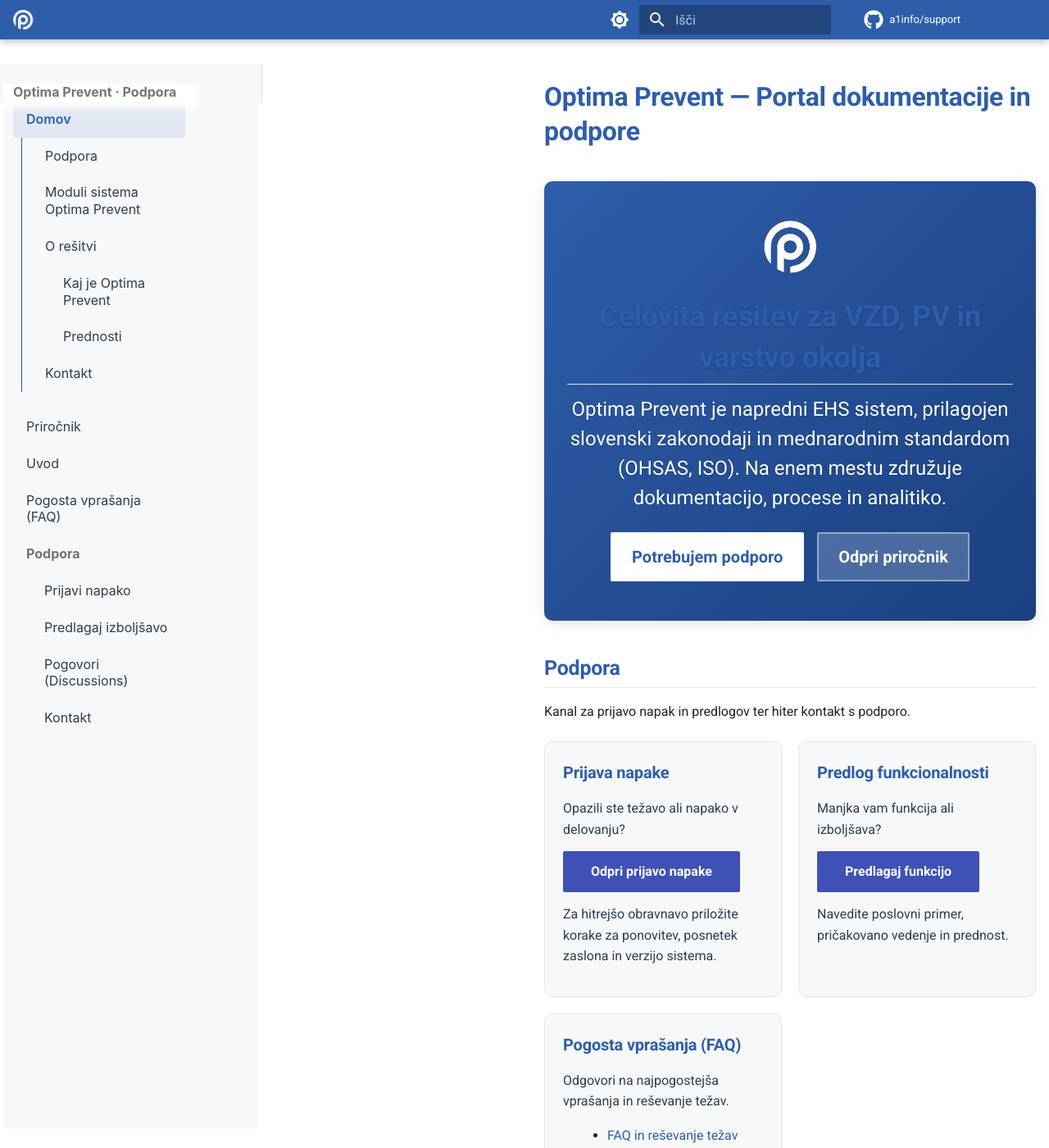
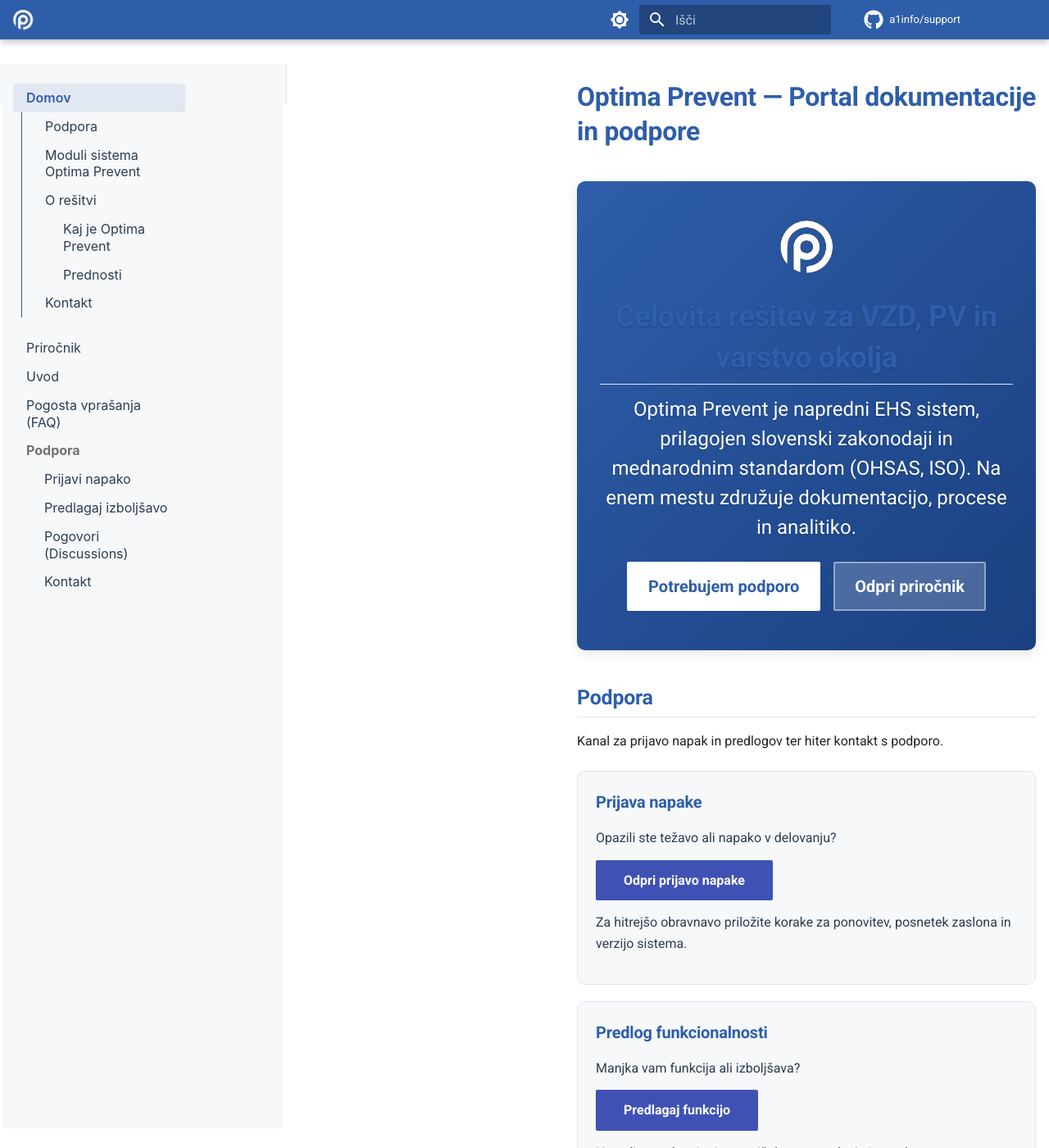
Before and after one commit to a1info/support, an MkDocs documentation site: the page built from docs/index.md, in a window 1280 px wide and 1400 px high. Shown: the whole window at 82% size. Built offline with MkDocs 1.6.1 and Material for MkDocs 9.7.7, drawn with Linux system fonts in a browser that asks for light colours; comment, search, counter and statistics services are not loaded.

Commit message:
Adjust sidebar width and navigation item spacing

```diff
--- a/docs/assets/index.css
+++ b/docs/assets/index.css
@@ -26,6 +26,11 @@
   left: 0;
 }
 
+/* Hide site name in sidebar */
+.md-sidebar__inner .md-nav--primary > .md-nav__title {
+  display: none;
+}
+
 /* Full width layout */
 .md-grid {
   max-width: 100%;
@@ -35,20 +40,20 @@
 .md-sidebar--primary {
   background-color: var(--op-grey-1);
   border-right: 1px solid var(--op-grey-2);
-  width: 320px; /* Make sidebar even wider */
+  width: 350px; /* Make sidebar even wider */
 }
 
 .md-sidebar--primary .md-sidebar__scrollwrap {
   background-color: var(--op-grey-1);
 }
 
-/* Adjust content margin to account for wider sidebar */
+/* Adjust content margin to account for wider sidebar - but less than sidebar width */
 @media screen and (min-width: 76.25em) {
   .md-sidebar--primary ~ .md-content {
-    margin-left: 320px; /* Match sidebar width */
+    margin-left: 330px; /* Less than sidebar width to reduce margin */
   }
   .md-sidebar--primary ~ .md-header-nav__button.md-icon {
-    margin-left: 320px; /* Match sidebar width */
+    margin-left: 350px; /* Match sidebar width */
   }
 }
 
@@ -63,9 +68,10 @@
   padding: 0;
 }
 
+/* Reduce spacing between menu items */
 .md-nav--primary .md-nav__link {
   margin: 0;
-  padding: 0.6rem 0.8rem;
+  padding: 0.35rem 0.8rem; /* Reduced vertical padding */
   border-radius: 4px;
   color: var(--op-text);
   transition: background-color 0.15s, color 0.15s;
```
